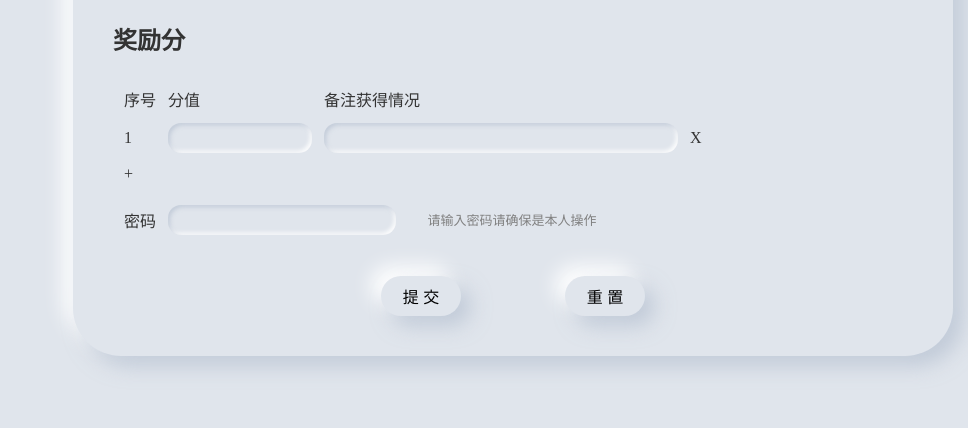
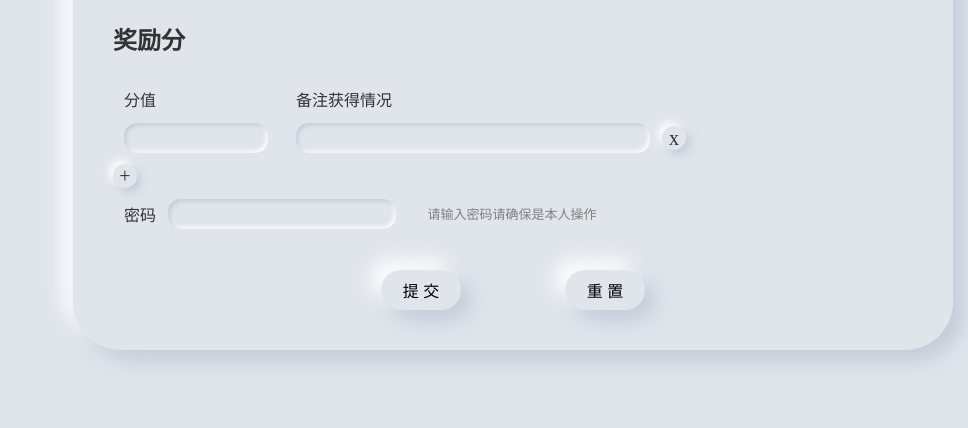
Before and after one commit to realJaydenCheng/student-comprehensive-evaluation, a Flask app: page /sce/modify in a window 1280 px wide. Shown: the part 938-1366 px from the top of the page, without its empty margins (312-1280 px from the left). Run offline with Flask 2, Linux system fonts and the light colour scheme; the visitor is signed in with stand-in values (Sample User, id 1); data comes from the database, SQL or seed files in the repository; data that the repository does not hold is empty; some libraries are stand-ins or nearby versions.

Commit message:
完善首页细节，完善js生成奖励分项

```diff
--- a/app.py
+++ b/app.py
@@ -12,8 +12,10 @@ from scepy.features import get_day_time
 import time
 
 levels = {0: "学生", 1: "学生干部", 2: "辅导员"}
-majors = {'mis': '信管', 'bmc': '工商类', 'bm': '工商', 'gj': '工商gj',
-          'ac': '会计', 'acca': '会计acca', 'fm': '财务', 'hr': '人力', 'mk': '营销'}
+majors = {
+    'mis': '信管', 'bmc': '工商类', 'bm': '工商', 'gj': '工商gj',
+    'ac': '会计', 'acca': '会计acca', 'fm': '财务', 'hr': '人力', 'mk': '营销'
+}
 
 pymysql.install_as_MySQLdb()
 app = Flask(__name__)
@@ -149,32 +151,52 @@ def about():
 def modify():
     if session.get('is_log', 0) == 1:
         if request.method == 'GET':
+            if session.get('level' , 0) == '2' :
+                flash('辅导员无需填写信息！')
+                return redirect(url_for('index'))
             info_dict = dict(User.query.filter_by(uid=session['uid']).first())
             infos = Info.query.filter_by(uid=session['uid']).first()
-            if infos :
+            if infos:
                 infos = dict(infos)
                 info_dict.update(infos)
             return render_template('modify_.html', infomation=info_dict)
-        if request.method == 'POST' :
+        if request.method == 'POST':
+            if session.get('level' , 0) == '2' :
+                flash('辅导员无需填写信息！')
+                return redirect(url_for('index'))
             form = request.form
             form_get = form.get
             if check_login_form(form, User.query):
-                user_info = Info(
-                    uid = form_get('codetxt') ,
-                    job = form_get('jobtxt') ,
-                    mor = form_get('mortxt') ,
-                    gpa = form_get('gpatxt') ,
-                    cet = form_get('cet') ,
-                    c1 = form_get('c1txt') ,
-                    c2 = form_get('c2txt') ,
-                    my = form_get('mytxt') ,
-                    ld = form_get('ldtxt') ,
-                    dis = form_get('distxt') ,
-                    cre = form_get('cretxt') ,
-                    low = form_get('lowtxt')
-                )
-                db.session.add(user_info)
-                db.session.commit()
+                user_info = Info.query.filter_by(uid=session['uid']).first()
+                if user_info :
+                    user_info.job = form_get('jobtxt')
+                    user_info.mor=form_get('mortxt')
+                    user_info.gpa=form_get('gpatxt')
+                    user_info.cet=form_get('cet')
+                    user_info.c1=form_get('c1txt')
+                    user_info.c2=form_get('c2txt')
+                    user_info.my=form_get('mytxt')
+                    user_info.ld=form_get('ldtxt')
+                    user_info.dis=form_get('distxt')
+                    user_info.cre=form_get('cretxt')
+                    user_info.low=form_get('lowtxt')
+                else :
+                    user_info = Info(
+                        uid=form_get('codetxt'),
+                        job=form_get('jobtxt'),
+                        mor=form_get('mortxt'),
+                        gpa=form_get('gpatxt'),
+                        cet=form_get('cet'),
+                        c1=form_get('c1txt'),
+                        c2=form_get('c2txt'),
+                        my=form_get('mytxt'),
+                        ld=form_get('ldtxt'),
+                        dis=form_get('distxt'),
+                        cre=form_get('cretxt'),
+                        low=form_get('lowtxt')
+                    )
+                    db.session.add(user_info)
+                    db.session.commit()
                 flash('提交成功！')
                 return redirect(url_for('modify'))
     else:
--- a/static/css/modify.css
+++ b/static/css/modify.css
@@ -90,3 +90,31 @@ border-radius: 48px;
 	margin-top: 30px;
 	text-align: center;
 }
+
+div.sbtn{
+    background-color: rgb(224, 229, 236);
+box-shadow: rgba(163, 177, 198, 0.5) 4px 4px 8px 0px, rgb(255, 255, 255) -4px -4px 8px 0px;
+-webkit-box-shadow: rgba(163, 177, 198, 0.5) 4px 4px 8px 0px, rgb(255, 255, 255) -4px -4px 8px 0px;
+border-radius: 200px;
+-webkit-border-radius: 200px;
+font-size: 20px;
+font-weight: 1000px;
+width: 24px;
+height: 24px;
+text-align: center;
+line-height: 24px;
+user-select: none;
+}
+
+div.sbtn:hover{
+    background-color: rgb(200, 200, 200);
+}
+
+div.sbtn:active{
+    background-color: rgb(224, 229, 236);
+box-shadow: rgba(163, 177, 198, 0.5) 4px 4px 8px 0px inset, rgb(255, 255, 255) -4px -4px 8px 0px inset;
+-webkit-box-shadow: rgba(163, 177, 198, 0.5) 4px 4px 8px 0px inset, rgb(255, 255, 255) -4px -4px 8px 0px inset;
+border-radius: 200px;
+-webkit-border-radius: 200px;
+font-size: 19px;
+}
--- a/static/js/modify.js
+++ b/static/js/modify.js
@@ -0,0 +1,12 @@
+function addLine() {
+    let line = document.getElementById('templine').cloneNode(true);
+    let list = document.getElementById('relist');
+    line.style.display = 'table-row' ;
+    list.appendChild(line);
+}
+
+function delLine(n) {
+    let list = document.getElementById('relist');
+    let line = n.parentNode.parentNode;
+    list.removeChild(line);
+}
--- a/templates/index_.html
+++ b/templates/index_.html
@@ -18,9 +18,10 @@
     <div class="fs" >
         <dl>
             <dt>开始</dt>
+            {% if level <= 1 %}
             <dd>增改信息</dd>
             <dd>查看公示</dd>
-            {% if level > 0 %}
+            {% elif level > 0 %}
             <dd>审核信息</dd>
             {% endif %}
             {% if level == 2 %}
--- a/templates/modify_.html
+++ b/templates/modify_.html
@@ -141,27 +141,38 @@
     </table>
     <h2>奖励分</h2>
     <table>
+        <thead>
             <tr>
-            <td>序号</td>
-            <td>分值</td>
+                <td style="width: 10em;">分值</td>
                 <td>备注获得情况</td>
             </tr>
-        <tr>
-            <td>1</td>
+        </thead>
+        <tbody id="relist">
+            <tr id="templine" style="display: none;">
                 <td>
-                <input type="number" class="re1" name="rewardtxt" max="5" min="0.1" step="0.01" value="">
+                    <input type="number" class="re1" name="rewardtxt" max="5" min="0" step="0.01" value="">
                 </td>
                 <td>
                     <input type="text" class="re2" name="notetxt" width="30em">
                 </td>
                 <td>
-                X
+                    <div class='sbtn' id="delbtn" onclick="delLine(this);">x</div>
                 </td>
             </tr>
-        <tr id="tend">
-            <td>+</td>
+            <tr>
+                <td>
+                    <input type="number" class="re1" name="rewardtxt" max="5" min="0" step="0.01" value="">
+                </td>
+                <td>
+                    <input type="text" class="re2" name="notetxt" width="30em">
+                </td>
+                <td>
+                    <div class='sbtn' id="delbtn" onclick="delLine(this);">x</div>
+                </td>
             </tr>
+        </tbody>
     </table>
+    <div class='sbtn' id="addbtn" onclick="addLine();">+</div>
     <table>
         <tr>
             <td>密码</td>
```
Lines whose indentation alone changed are shown as unchanged.
